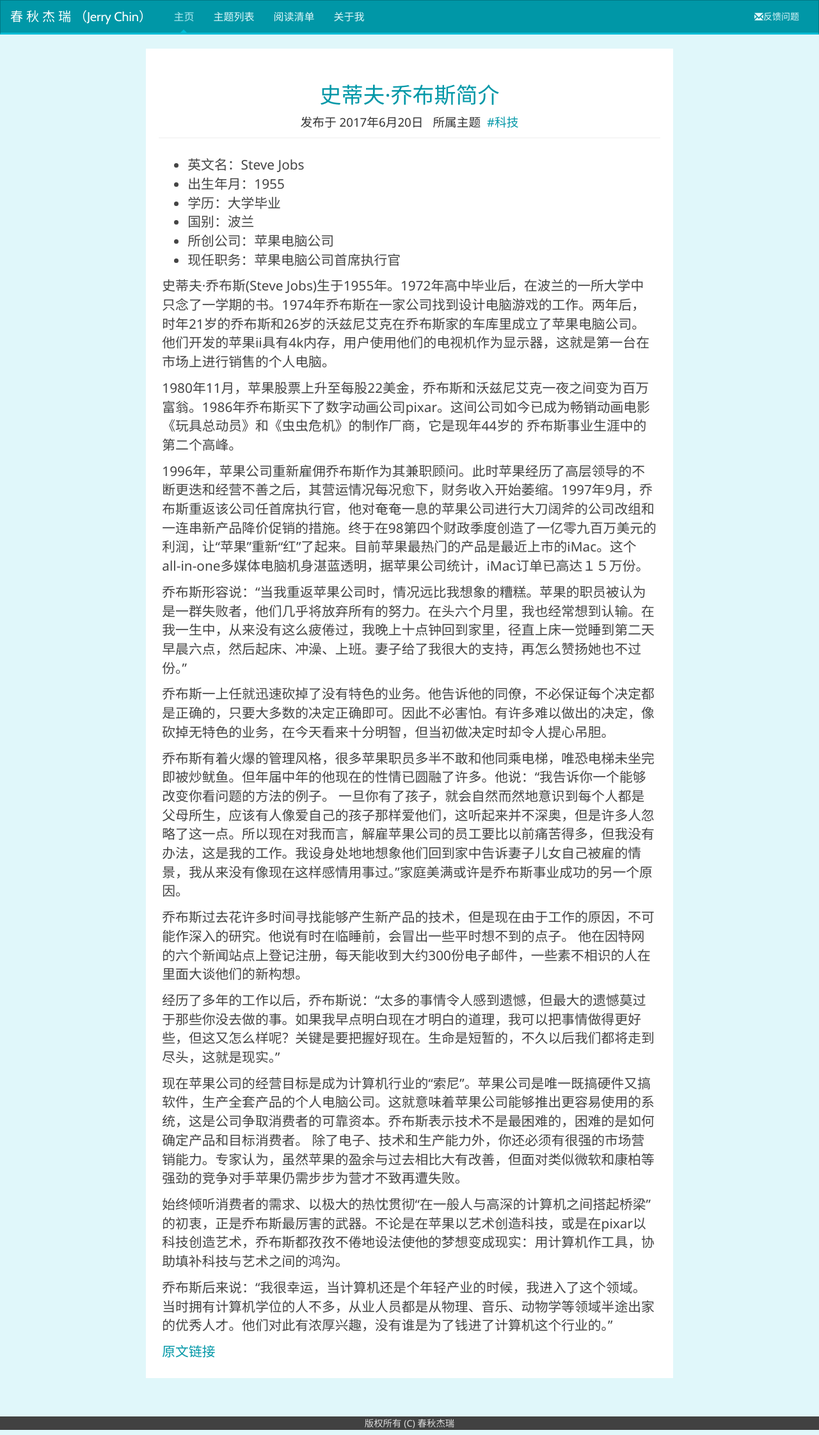
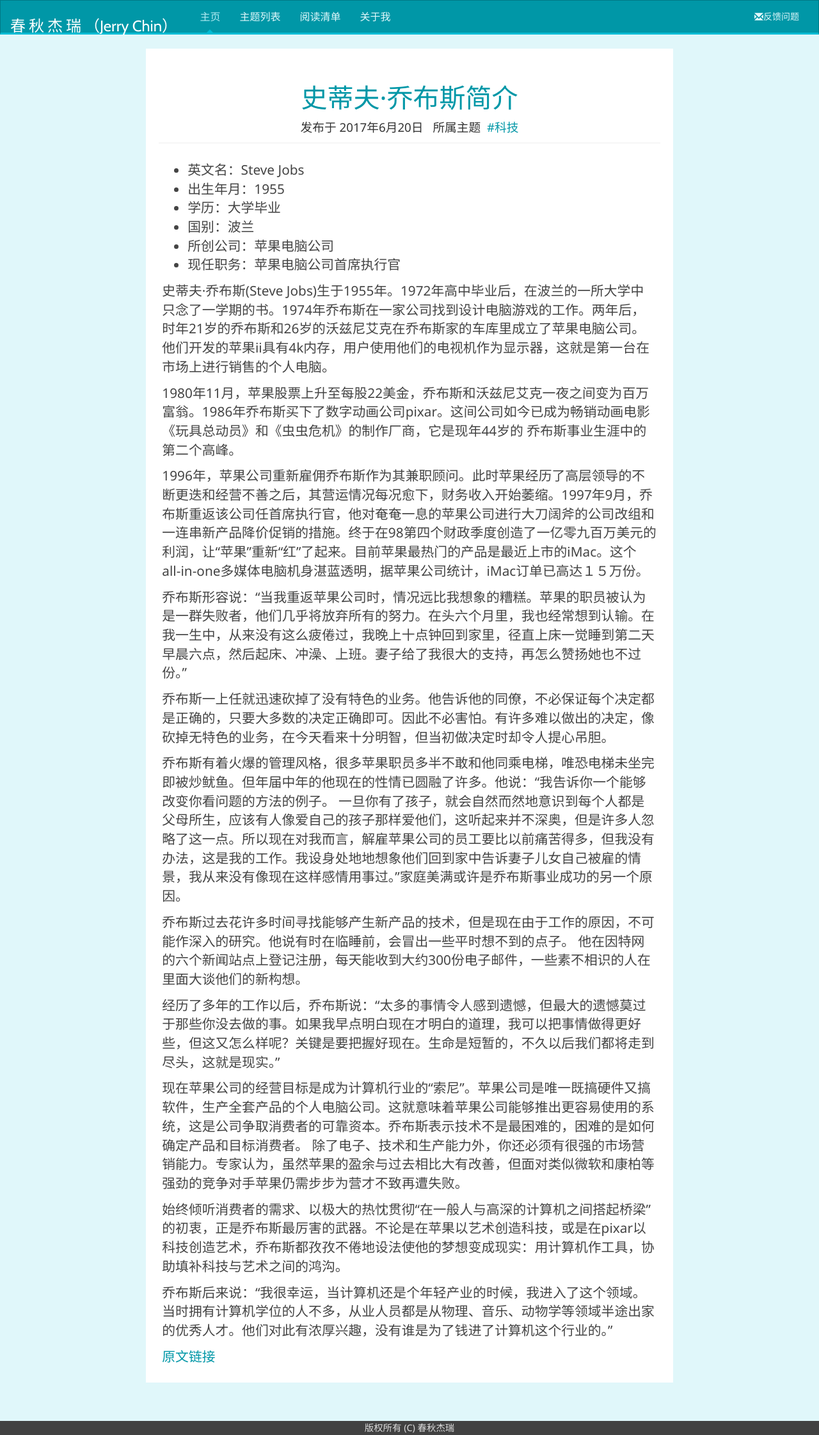
Before and after one commit to JerryChin/jerrychin.github.io, a Jekyll site: the page built from index.html, in a window 1280 px wide. Shown: the whole page at 64% size. Built offline with Jekyll 4.4.1, drawn with Linux system fonts in a browser that asks for light colours; nearby versions of some CDN libraries.

Commit message:
调整 LOGO 和 文章标题字体大小。

```diff
--- a/css/blog.css
+++ b/css/blog.css
@@ -2,6 +2,11 @@
 /*
  * Navigation
  */
+.navbar-brand {
+    font-size: 24px;
+    line-height: 50px;
+}
+
 .navbar-blog {
     border-bottom: 3px solid #00BCD4;
 }
--- a/index.html
+++ b/index.html
@@ -14,7 +14,7 @@
 				{% for post in site.posts %}
 					<article class="article-wrap">
 	                    <header class="page-header text-center">
-	                        <h2><a href="{{ post.url }}">{{ post.title }}</a></h2>
+	                        <h1><a href="{{ post.url }}">{{ post.title }}</a></h1>
 	                        <ul class="list-inline article-meta">
 	                            <li><span class="publish-date">发布于 {{ post.date | date: "%Y年%-m月%-d日"}}</span></li>
 	                            <li><span>所属主题 &nbsp;<a href="#" class="tag">#{{ post.tags[0] }}</a></span></li>
```
